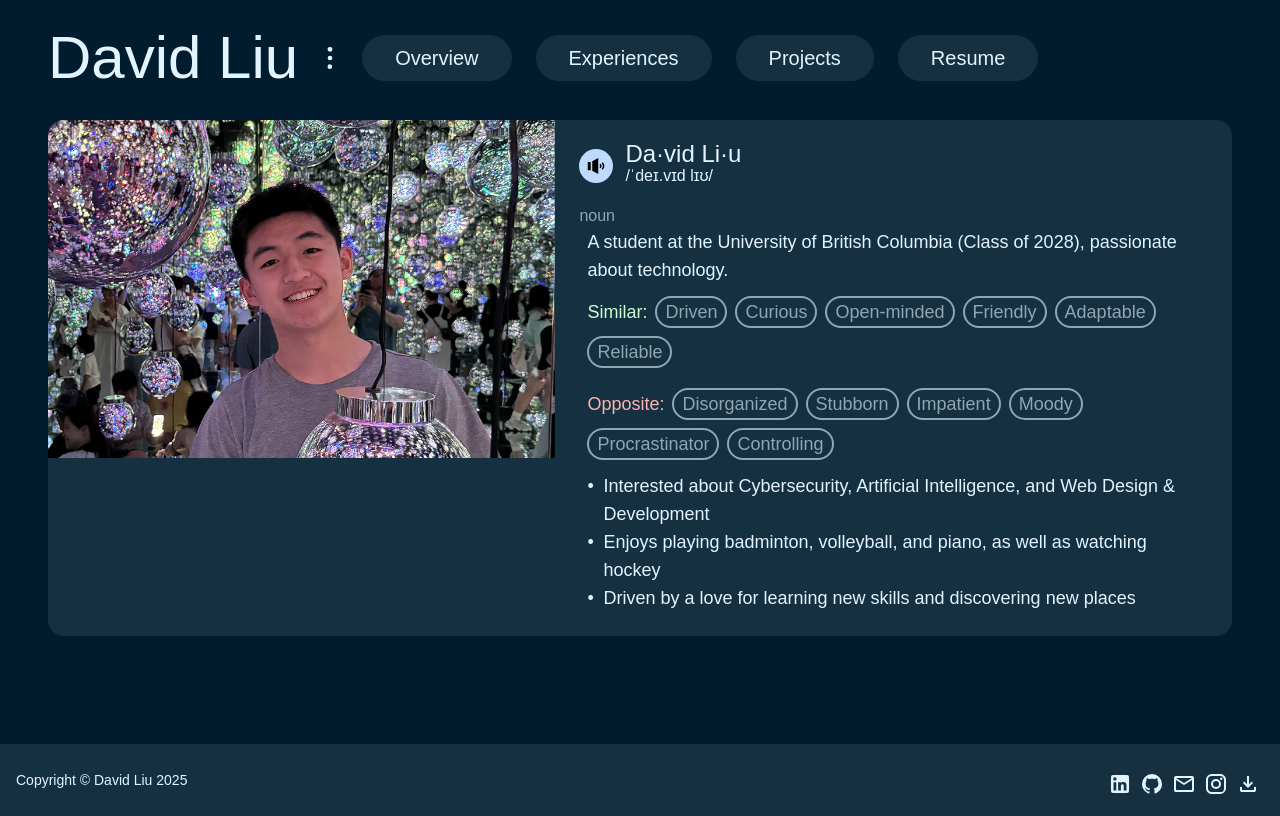
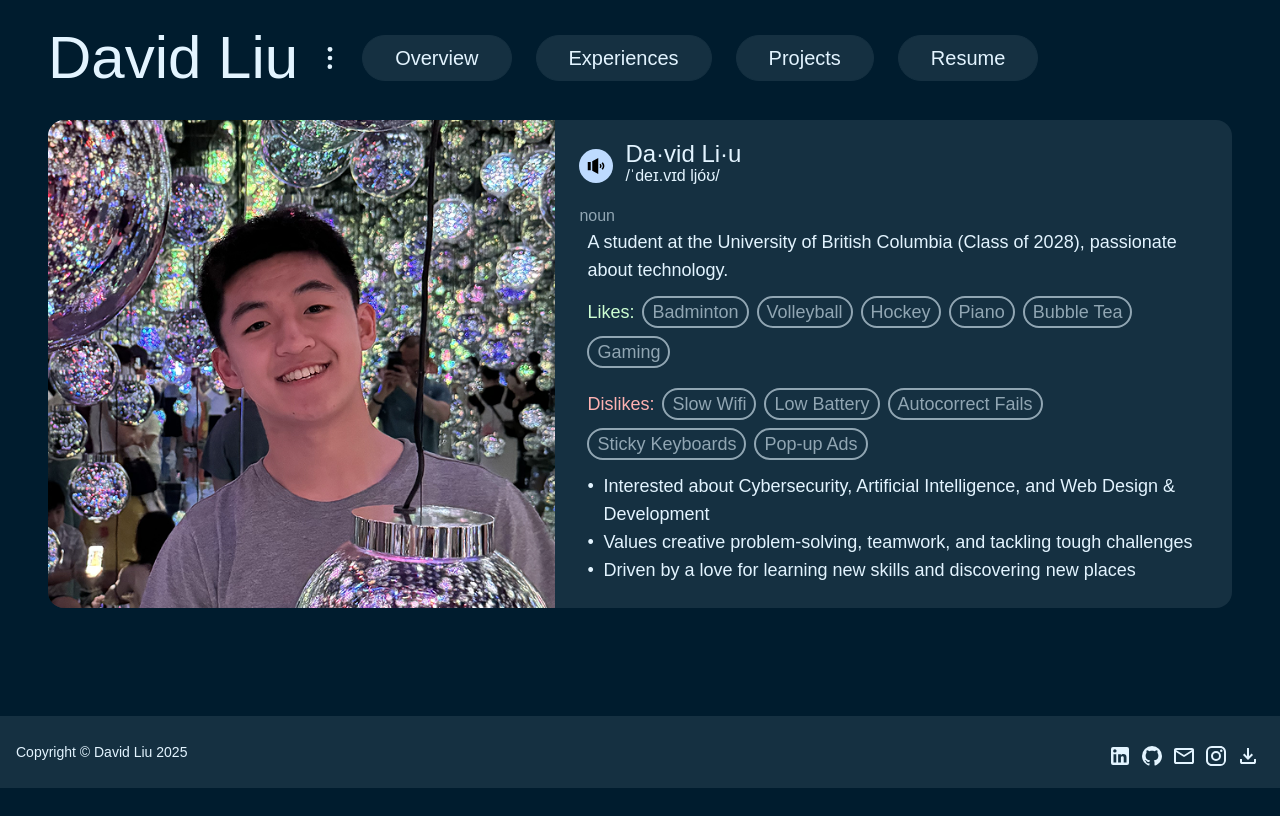
Before and after one commit to Davooood90/Portfolio, a Next.js app: page / in a window 1280 px wide. Shown: the part 1600-2416 px from the top of the page. After the commit the page ends 2388 px from the top, so only its background shows below. Built offline with nearby package versions, Linux system fonts and the light colour scheme; a web font is replaced by a local one.

Commit message:
Updated about me section

```diff
--- a/src/components/about.tsx
+++ b/src/components/about.tsx
@@ -1,24 +1,34 @@
 "use client";
-import { useEffect } from "react";
+import { useEffect, useRef } from "react";
 import { usePathname, useSearchParams } from "next/navigation";
 import Link from "next/link";
+import Image from "next/image";
 
 export default function AboutPage() {
-  const similar = [
-    "Driven",
-    "Curious",
-    "Open-minded",
-    "Friendly",
-    "Adaptable",
-    "Reliable",
+  const audioRef = useRef<HTMLAudioElement | null>(null);
+
+  const handlePlay = () => {
+    if (audioRef.current) {
+      audioRef.current.play().catch((err) => {
+        console.error("Audio playback failed:", err);
+      });
+    }
+  };
+
+  const likes = [
+    "Badminton",
+    "Volleyball",
+    "Hockey",
+    "Piano",
+    "Bubble Tea",
+    "Gaming",
   ];
-  const opposite = [
-    "Disorganized",
-    "Stubborn",
-    "Impatient",
-    "Moody",
-    "Procrastinator",
-    "Controlling",
+  const dislikes = [
+    "Slow Wifi",
+    "Low Battery",
+    "Autocorrect Fails",
+    "Sticky Keyboards",
+    "Pop-up Ads",
   ];
 
   const scrollToElement = (id: string) => {
@@ -87,10 +97,12 @@ export default function AboutPage() {
         <div className="md:flex bg-midblue m-8 mt-0 rounded-2xl overflow-hidden">
           {/* Image Section */}
           <div className="w-full md:w-3/7">
-            <img
+            <Image
               src="/person.png"
+              width={1000}
+              height={1000}
               alt="Photo of David Liu"
-              className="object-cover"
+              className="object-cover w-full h-full"
             />
           </div>
 
@@ -98,7 +110,11 @@ export default function AboutPage() {
           <div className="w-full md:w-4/7 p-6 text-lightblue flex flex-col justify-center">
             <div className="flex items-center mb-4">
               <div className="mr-3">
-                <div className="bg-blue-200 p-2 rounded-full cursor-pointer">
+                <audio ref={audioRef} src="/audio/name.m4a" preload="auto" />
+                <div
+                  className="bg-blue-200 p-2 rounded-full cursor-pointer"
+                  onClick={handlePlay}
+                >
                   <svg
                     xmlns="http://www.w3.org/2000/svg"
                     className="w-[18px] h-[18px]"
@@ -118,7 +134,7 @@ export default function AboutPage() {
 
               <div className="flex md:flex-col justify-center items-baseline">
                 <h1 className="text-2xl md:text-2xl/5">Da·vid Li·u</h1>
-                <h2 className="text-m ml-3 md:ml-0">/ˈdeɪ.vɪd lɪʊ/</h2>
+                <h2 className="text-m ml-3 md:ml-0">/ˈdeɪ.vɪd ljóʊ/</h2>
               </div>
             </div>
             <p className="text-m text-descgrey">noun</p>
@@ -127,9 +143,9 @@ export default function AboutPage() {
               passionate about technology.
               <div className="flex  mt-2 mb-3">
                 <div className="flex flex-wrap items-center">
-                  <p className="text-descgreen mr-2">Similar:</p>
+                  <p className="text-descgreen mr-2">Likes:</p>
 
-                  {similar.map((word, index) => (
+                  {likes.map((word, index) => (
                     <p
                       key={index}
                       className="text-m text-descgrey pl-2 pr-2 my-1  border-descgrey border-2 mr-2 rounded-2xl whitespace-nowrap"
@@ -141,9 +157,9 @@ export default function AboutPage() {
               </div>
               <div className="flex mt-3 mb-2">
                 <div className="flex flex-wrap items-center">
-                  <p className="text-descred mr-2">Opposite:</p>
+                  <p className="text-descred mr-2">Dislikes:</p>
 
-                  {opposite.map((word, index) => (
+                  {dislikes.map((word, index) => (
                     <p
                       key={index}
                       className="text-m text-descgrey pl-2 my-1 pr-2 border-descgrey border-2 mr-2 rounded-2xl whitespace-nowrap"
@@ -162,8 +178,8 @@ export default function AboutPage() {
                 </li>
                 <li className="pl-4 relative before:content-['•'] before:absolute before:left-0 before:top-0 style-indent">
                   <span className="block">
-                    Enjoys playing badminton, volleyball, and piano, as well as
-                    watching hockey
+                    Values creative problem-solving, teamwork, and tackling
+                    tough challenges
                   </span>
                 </li>
                 <li className="pl-4 relative before:content-['•'] before:absolute before:left-0 before:top-0 style-indent">
```
Also changed, not shown: 1 other file (tests, documents, lock files or other folders).
